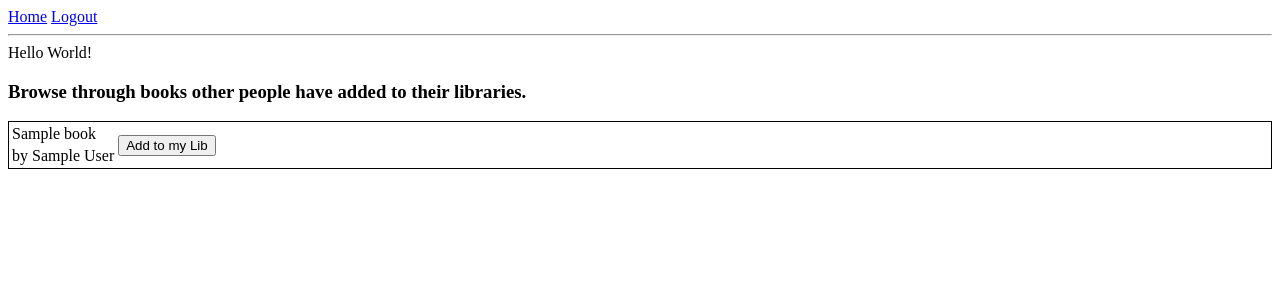
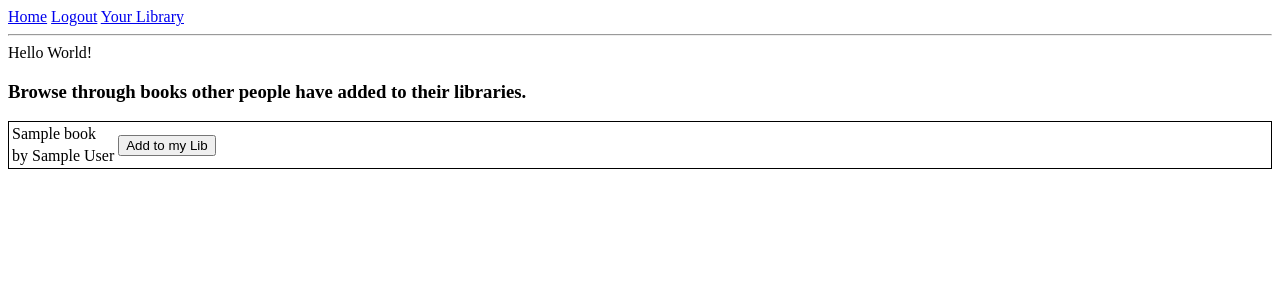
Before and after one commit to jarrilla/myFlaskBookLib, a Flask app: page / in a window 1280 px wide. Shown: the top 300 px of the page. Run offline with Flask 2, Linux system fonts and the light colour scheme; a user stored in the database is signed in; tables that the repository leaves empty hold one stand-in row (values such as "Sample post").

Commit message:
added navbar link to libary

```diff
--- a/templates/base.html
+++ b/templates/base.html
@@ -17,6 +17,7 @@
       <a href={{ url_for('user.login') }}>Login</a>
       {% else %}
       <a href={{ url_for('user.logout') }}>Logout</a>
+      <a href={{ url_for('book.library', username=current_user.username ) }}>Your Library</a>
       {% endif %}
     </span>
   </div>
```
